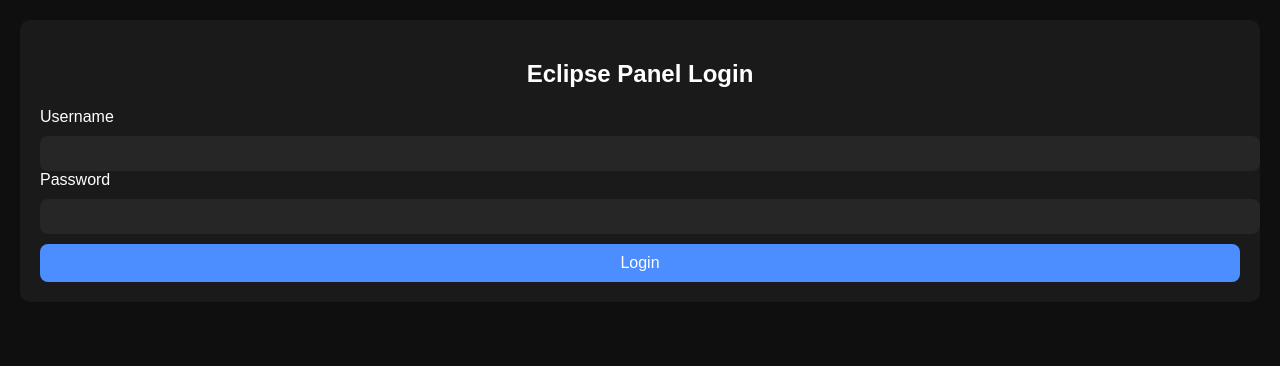
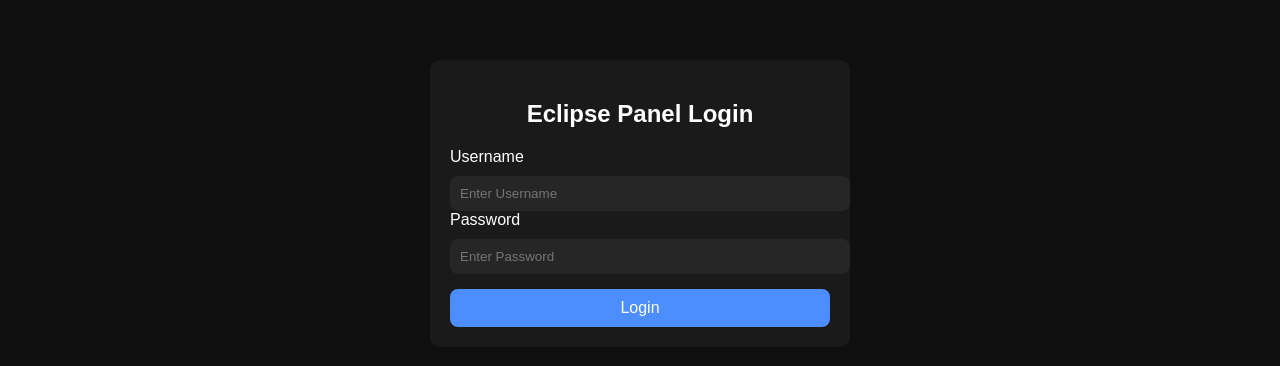
Before and after one commit to AsianTwchSecond/eclipse-hwid, a Flask app: page / in a window 1280 px wide. Shown: the top 366 px of the page. Run offline with Flask 3, Linux system fonts and the light colour scheme.

Commit message:
Update login.html

```diff
--- a/templates/login.html
+++ b/templates/login.html
@@ -1,21 +1,21 @@
 {% extends "base.html" %}
 {% block content %}
 
-<div class="card">
-    <h2 style="text-align:center;">Eclipse Panel Login</h2>
+<div class="card" style="max-width:380px; margin:auto; margin-top:40px;">
+    <h2 style="text-align:center; margin-bottom:20px;">Eclipse Panel Login</h2>
 
     <form method="POST">
         <label>Username</label>
-        <input type="text" name="username" required>
+        <input type="text" name="username" required placeholder="Enter Username">
 
         <label>Password</label>
-        <input type="password" name="password" required>
+        <input type="password" name="password" required placeholder="Enter Password">
 
         {% if error %}
-        <p style="color:red; margin-top:10px;">{{ error }}</p>
+        <p style="color:red; margin-top:10px; text-align:center;">{{ error }}</p>
         {% endif %}
 
-        <button type="submit">Login</button>
+        <button type="submit" style="margin-top:15px;">Login</button>
     </form>
 </div>
 
```
